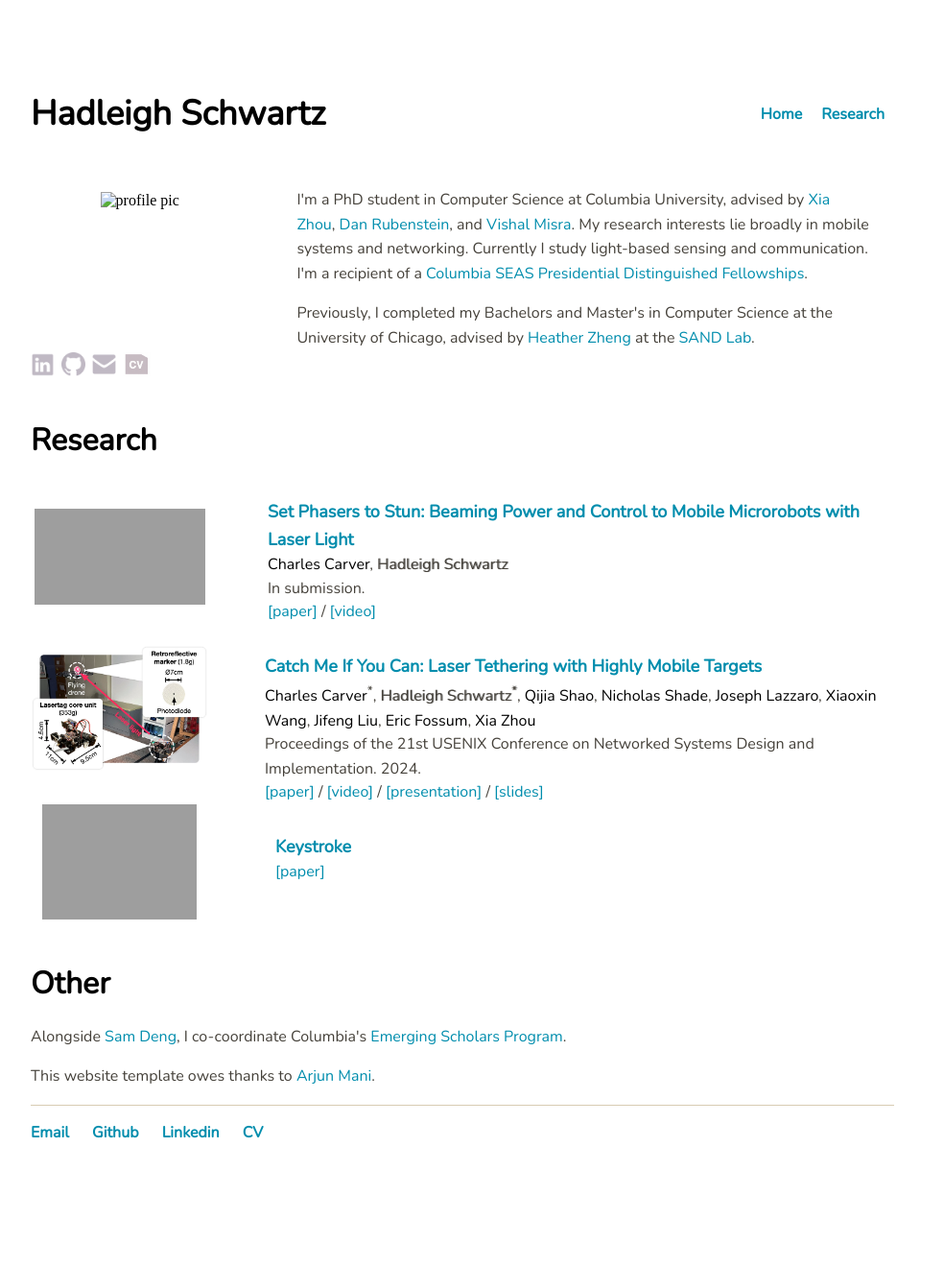
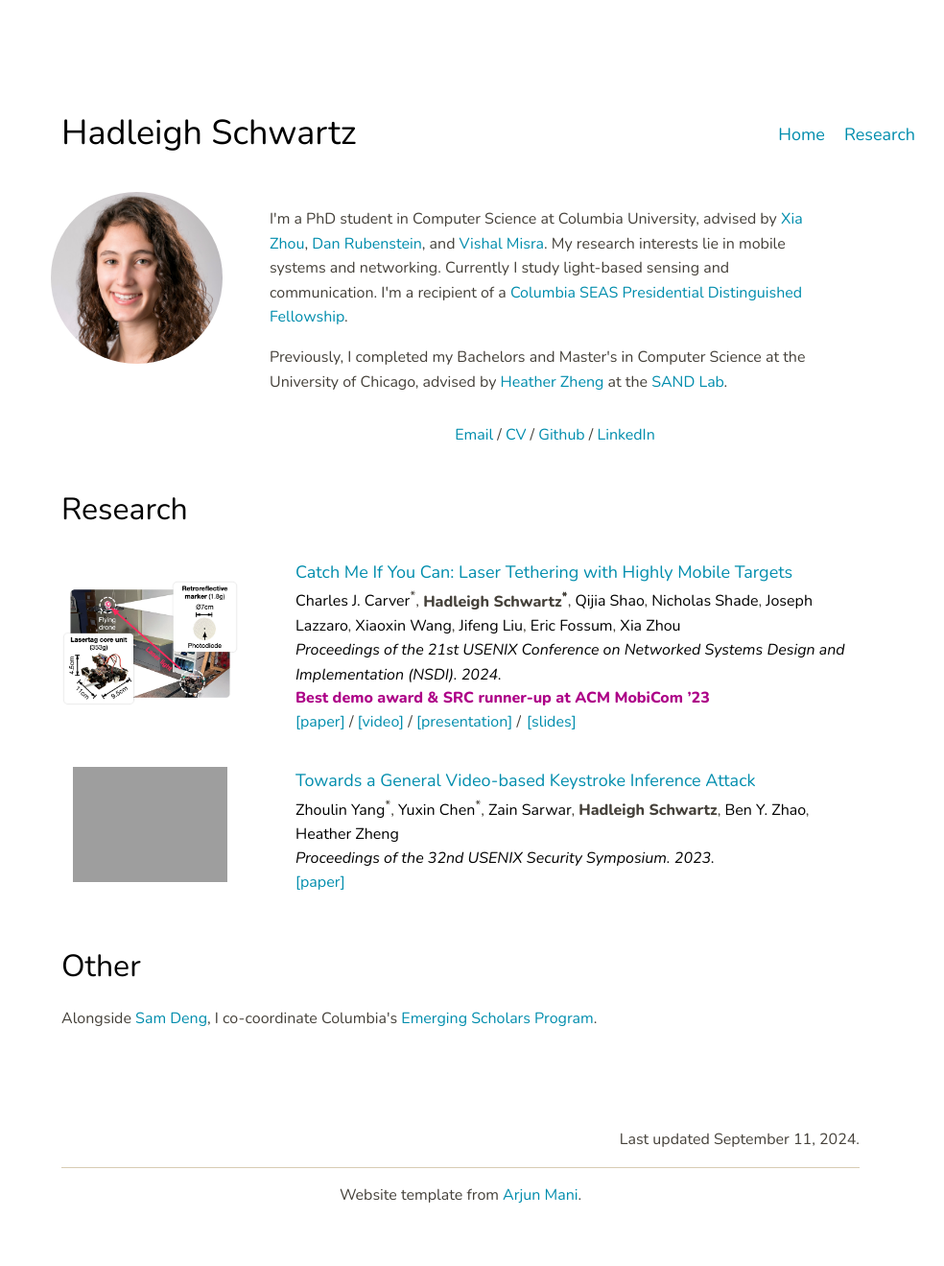
Before and after one commit to Hadleigh-Schwartz/hadleigh-schwartz.github.io, a Jekyll site: the page built from index.html, in a window 1280 px wide. Shown: the whole page at 96% size, without its empty margins (160-1144 px from the left). Built offline with Jekyll 4.4.1, drawn with Linux system fonts in a browser that asks for light colours; before the commit the page ends 1254 px from its top, so only the background shows below that; grey boxes are pictures that could not be loaded.

Commit message:
touch up and add more content

```diff
--- a/_config.yml
+++ b/_config.yml
@@ -39,7 +39,7 @@ plugins:
 content:
 
   ## Collaborator pages
-  charlie: "<a href=\"https://www.cs.columbia.edu/~cjc/\">Charles Carver</a>"
+  charlie: "<a href=\"https://www.cs.columbia.edu/~cjc/\">Charles J. Carver</a>"
   xia: "<a href=\"https://www.cs.columbia.edu/~xia/\">Xia Zhou</a>"
   dan: "<a href=\"https://www.cs.columbia.edu/~danr/\">Dan Rubenstein</a>"
   vishal: "<a href=\"https://www.cs.columbia.edu/~misra/\">Vishal Misra</a>"
@@ -59,6 +59,10 @@ content:
   chun:  "<a href=\"\">Chun-Cheng Chang</a>"
   kechen: "<a href=\"\">Kechen Liu</a>"
   kelly:  "<a href=\"\">Kelly Yen</a>"
+  yuxin:  "<a href=\"https://yxchen.me/\">Yuxin Chen</a>"
+  zain:  "<a href=\"https://zainsarwar865.github.io/\">Zain Sarwar</a>"
+  ben: "<a href=\"https://people.cs.uchicago.edu/~ravenben/\">Ben Y. Zhao</a>"
+  zhuolin: "<a href=\"https://zhuoliny.github.io/\">Zhoulin Yang</a>"
   heather: "<a href=\"https://people.cs.uchicago.edu/~htzheng/\">Heather Zheng</a>"
   sandlab: "<a href=\"https://sandlab.cs.uchicago.edu/\">SAND Lab</a>"
 
--- a/_layouts/default.html
+++ b/_layouts/default.html
@@ -3,8 +3,8 @@
 	<head>
 		<meta charset="utf-8">
 		<title>Hadleigh Schwartz</title>
-		<link rel="icon" href="../imgs/icons/favicon.png">
-		<link rel="shortcut icon" type="image/png" href="../imgs/icons/favicon.png"/>
+		<link rel="icon" href="../imgs/icons/columbia.png">
+		<link rel="shortcut icon" type="image/png" href="../imgs/icons/columbia.png"/>
 	  <link rel="stylesheet" type="text/css" href="../css/main.css">
 
   </head>
@@ -13,7 +13,7 @@
 		<nav>
 			<ul>
 				<li><a href="/">Home</a></li>
-				<li><a href="#Research">Research</a></li>
+				<li><a href="#research">Research</a></li>
 			</ul>
 		</nav>
 	</header>
@@ -25,12 +25,7 @@
 		</div><!-- /.blurb -->
 	</div><!-- /.container -->
 <footer>
-	<ul>
-		<li><a href="mailto:hadleigh@cs.columbia.edu">Email</a></li>
-		<li><a href="https://github.com/Hadleigh-Schwartz">Github</a></li>
-		<li><a href="www.linkedin.com/in/hadleigh-s-7071a81322">Linkedin</a></li>
-        <li><a href="">CV</a></li>
-	</ul>
+	<p style="text-align:center">Website template from <a href="https://arjun-mani.github.io/">Arjun Mani</a>.</p>
 </footer>
 </body>
 </html>
--- a/css/main.css
+++ b/css/main.css
@@ -1,8 +1,9 @@
-@import url('https://fonts.googleapis.com/css2?family=Nunito&display=swap');
+@import url('https://fonts.googleapis.com/css2?family=Nunito:ital,wght@0,200..1000;1,200..1000&display=swap');
+
 
 body {
   margin: 60px auto;
-  width: 70%;
+  width: 65%;
   background-color: #FFFFFF;
 }
 
@@ -10,6 +11,97 @@ body {
   width: 100%;
   height: 0px;
 }
+
+
+/* header and nav ----- */
+.title {
+  float: left;
+  margin: 0;
+  display: table;
+  width: 600px;
+  padding-top: 10px;
+}
+
+.title a {
+  color: #000000;
+}
+
+header h1 {
+  font-size: 36px;
+}
+
+header, nav {
+  height: 120px;
+  margin-top:20px;
+}
+
+header {
+  vertical-align: middle;
+  min-width: 900px;
+}
+
+nav ul {
+  margin: 0;
+  height: 100%;
+  display: table;
+  font-family: 'Nunito', 'Helvetica', 'Sans-Serif';
+  list-style: none;
+}
+nav ul li {
+  height: 100%;
+  vertical-align: middle;
+  display: table-cell;
+  font-family: 'Nunito', 'Helvetica', 'Sans-Serif';
+  font-size:18px
+}
+
+nav li {
+  display:inline;
+  padding:10px;
+}
+
+header nav {
+  list-style: center;
+  float: right;
+  vertical-align: middle;
+}
+/* ------------------------- */
+
+
+/* general ----- */
+
+a {
+  text-decoration: none;
+  color: #008dad;
+}
+
+a:hover {
+  text-decoration: none;
+  color: #05d1ff;
+}
+
+h1 {
+  font-family: 'Nunito', 'Helvetica', 'Sans-Serif';
+  font-size: 32px;
+  font-weight:normal;
+  color:black;
+  padding-top:20px;
+}
+
+
+.extra-bold {
+  font-family: 'Nunito', 'Helvetica', 'Sans-Serif';
+  font-weight: 800;
+}
+p, ol, ol li, ul, ul li {
+  font-family: 'Nunito', 'Helvetica', 'Sans-Serif';
+  font-size: 16px;
+  line-height: 1.6em;
+  color: #45413A;
+}
+
+/* ------------------------- */
+
 
 /* about section of website ----- */
 .about-wide {
@@ -28,21 +120,33 @@ body {
   width: 100%;
 }
 
+
+.profile-pic{
+  width:50%;
+  border-radius:50%;
+}
+
 .about-img {
-/*  padding: 0px 50px 15px 25px;*/
-  padding-top: 20px;
-  width: 38%;
+  width: 60%;
   float: left;
-  min-width: 200px;
   text-align: center;
+  /* margin: 0px 0px 0px -70px */
+  margin: 0px 0px 20px -100px;
 }
 
 .about-desc {
   width: 100%;
   padding-right: 20px;
-  padding-left: 50px;
   float: right;
+  margin-left: -40px;
+
 }
+
+.contacts{
+  margin-top: 30px;
+  text-align: center
+}
+
 /* ------------------------- */
 
 /* Research section of website --- */
@@ -50,6 +154,7 @@ body {
     display: flex;
     position: relative;
     padding-bottom: 20px;
+    margin-top:-10px;
 }
 
 .research-img {
@@ -75,445 +180,111 @@ body {
 }
 
 .research-desc p {
-/*    margin-top: 10px;*/
     margin-bottom: -17px;
+}
+
+.project-name {
+  font-family: 'Nunito', 'Helvetica', 'Sans-Serif';
+  font-size:18px;
+  color: #008dad;
+}
+
+
+.authors a{
+  color : #000000;
+}
+
+.venue {
+  font-family: 'Nunito', 'Helvetica', 'Sans-Serif';
+  color : #000000;
+  font-style: italic
+  }
+
+.award {
+  font-family: 'Nunito', 'Helvetica', 'Sans-Serif';
+  color: #ad0087;
+  font-weight: 800
+}
+
+
+.paper-resources {
+  display:inline-block;
+}
+
+/* ------------------------- */
+
+
+/*  dropdowns --- */
+
+.dropbtn {
+  background-color: white;
+  color: #008dad;
+  font-size: 16px;
+  /* padding: 16px;
+  font-size: 16px; */
+  font-family: "Nunito", "Helvetica", "Sans-Serif";
+  border: none;
+}
+
+/* The container <div> - needed to position the dropdown content */
+.dropdown {
+  position: relative;
+  display: inline-block;
+}
+
+/* Dropdown Content (Hidden by Default) */
+.dropdown-content {
+  color: #008dad;
+  font-size: 16px;
+  font-family: "Nunito", "Helvetica", "Sans-Serif";
+  display: none;
+  position: absolute;
+  background-color: #ffffff;
+  min-width: 200px;
+  box-shadow: 0px 8px 16px 0px rgba(0,0,0,0.2);
+  z-index: 1;
+}
+
+/* Links inside the dropdown */
+.dropdown-content a {
+  color: #008dad;
+  padding: 12px 12px;
+  text-decoration: none;
+  display: block;
+}
+
+.dropdown-content a:hover  {
+  text-decoration: none;
+  color: #05d1ff;
+}
+
+/* Change color of dropdown links on hover */
+.dropdown-content a:hover {background-color: white;}
+
+/* Show the dropdown menu on hover */
+.dropdown:hover .dropdown-content {display: block;}
+
+/* Change the background color of the dropdown button when the dropdown content is shown */
+.dropdown:hover .dropbtn {
+  text-decoration: none;
+  color: #05d1ff;
 }
 
 /* -------------------------- */
 
-/* Projects section of website --- */
-.project {
-  display: flex;
-  position: relative;
-  margin-bottom: -30px;
-}
 
-.project-img {
-  position: relative;
-  float: left;
-  margin-top: auto;
-  margin-bottom: auto;
-}
-
-.project-img img {
-  width: 200px;
-  margin-top: 15px;
-  margin-right: 50px;
-}
-
-.project-desc {
-  flex: 75%;
-  float: right;
-}
-
-.project-desc h2 {
-    font-size: 18px;
-}
-
-.project-desc h3 {
-    margin-top: -10px;
-    font-size: 16px;
-}
-
-/* ---------------------------- */
-
-.extra-bold {
-    font-weight: 300;
-/*    text-shadow: 1px 0 #888888;*/
-    text-shadow: 1px 0 #888888;
-}
-
-/* DivTable.com */
-.divTable{
-	border: none;
-	display: table;
-	width: 100%;
-	vertical-align: top;
-	padding: 0px 0px;
-	margin: 0px 0px;
-}
-.divTableRow {
-	border: none;
-	display: table-row;
-	vertical-align: top;
-	padding: 0px 0px;
-	margin: 0px 0px;
-}
-.divTableCell {
-	border: none;
-	display: table-cell;
-	padding: 0px 0px;
-	margin: 0px 0px;
-	vertical-align: top;
-}
-.divTableBody {
-	border: none;
-	display: table-row-group;
-}
-
-img.left {
-  padding: 0px 100px 40px 0;
-  width: 250px;
-  margin-left: auto;
-  margin-right: auto;
-}
-
-footer ul {
-  font-family: 'Nunito', 'Helvetica', 'Sans-Serif';
-  padding: 0px;
-  list-style: none;
-  font-weight: bold;
-}
-footer ul li {
-  display: inline;
-  margin-right: 20px;
-}
-footer a {
-  color: #008dad;
-}
-
-.authors a{
-  /* color: #008dad; */
-  color : #000000;
-}
-a {
-  text-decoration: none;
-  color: #008dad;
-}
-a:hover {
-  text-decoration: none;
-  color: #05d1ff;
-}
-
-h1 {
-  font-size: 32px;
-/*  font-weight:normal;*/
-  font-weight: 2500;
-}
-h1, h2, h3 {
-  font-family: 'Nunito', 'Helvetica', 'Sans-Serif';
-  color: #666666;
-}
-
-blockquote {
-  border-left: 8px solid #F05232;
-  margin-left: 1.5em 10px;
-  /* padding: 0.5em 10px; */
-  font-size: 24px;
-  font-family: 'Nunito', 'Helvetica', 'Sans-Serif';
-  line-height: 36px;
-  text-indent: -0.45em;
-  text-decoration: italic;
-  color: #F05232;
-  padding: 7px 0 7px 28px;
-}
-
-blockquote:before {
-  color: #ccc;
-  font-size: 4em;
-  line-height: 0.1em;
-  margin-right: 0.25em;
-  vertical-align: -0.4em;
-}
-
-blockquote p {
-  display: inline;
-}
-
-blockquote .cite {
-  display: inline;
-  color: #D8CCB3;
-  font-family: 'Nunito', 'Helvetica', 'Sans-Serif';
-  font-size: 12px;
-}
-
-p, ol, ol li, ul, ul li {
-  font-family: 'Nunito', 'Helvetica', 'Sans-Serif';
-  font-size: 16px;
-  line-height: 1.6em;
-  color: #45413A;
-}
-
-ol {
-  counter-reset: list;
-}
-ol > li {
-  list-style: none;
-  position: relative;
-}
-ol > li:before {
-  counter-increment: list;
-  content: "(" counter(list) ") ";
-  position: absolute;
-  left: -1.4em;
-}
+/*  footer --- */
 
 footer {
+  margin-top:10px;
   border-top: 1px solid #D8CCB3;
-  font-size: .8em;
-  min-width: 900px;
 }
+/* -------------------------- */
 
-ul.posts {
-  margin: 20px auto 40px;
-}
-
-ul.posts li {
-  list-style: none;
-  font-family: 'Nunito', 'Helvetica', 'Sans-Serif';
-  font-size: 24px;
-}
-
-header, nav {
-  height: 120px;
-}
-
-header {
-  vertical-align: middle;
-  min-width: 900px;
-}
-
-nav ul {
-  margin: 0;
-  height: 100%;
-  display: table;
-  font-family: 'Nunito', 'Helvetica', 'Sans-Serif';
-  list-style: none;
-  font-weight: bold;
-}
-nav ul li {
-  height: 100%;
-  vertical-align: middle;
-  display: table-cell;
-  font-family: 'Nunito', 'Helvetica', 'Sans-Serif';
-}
-
-nav li {
-  display:inline;
-  padding:10px;
-}
-
-header nav {
-  list-style: center;
-  float: right;
-  vertical-align: middle;
-}
-
-header h1 {
-  font-size: 36px;
-}
-
-.excerpt {
-  margin-left: 20px;
-}
-
-.excerpt, .excerpt a, .excerpt a:hover {
-  color: #45413A;
-}
-
-.read-more {
-  margin-left: 20px;
-  text-decoration: italic;
-  margin-bottom: 40px;
-}
-
-.refs ol {
-  margin: 0px;
-  padding-bottom: 25px;
-  height: 100%;
-  display: block;
-  font-family: 'Nunito', 'Helvetica', 'Sans-Serif';
-  font-size: 16px;
-  color: #45413A;
-}
-
-.refs ol li {
-  padding-bottom: 10px;
-}
-
-.refs ol {
-  counter-reset: list;
-}
-.refs ol > li {
-  list-style: none;
-  position: relative;
-}
-.refs ol > li:before {
-  counter-increment: list;
-  content: counter(list) ". ";
-  position: absolute;
-  left: -1.4em;
-}
-
-.footnotes {
-  font-family: 'Nunito', 'Helvetica', 'Sans-Serif';
-  font-size: 12px;
-  color: #666666;
-  padding-top: 10px;
-  padding-bottom: 25px;
-}
-
-.footnotes hr {
-  width: 100px;
-  background-color: #ffffff;
-  border-color: transparent;
-}
-
-.footnotes section {
-  padding-bottom: 10px;
-}
-
-.pagination a, .pagination span {
-  font-family: 'Nunito', 'Helvetica', 'Sans-Serif';
-  font-size: 20px;
-  color: #D8CCB3;
-  text-decoration: none;
-  display: inline-block;
-  padding: 20px;
-  margin-bottom: 20px;
-  }
-
-.pagination a:hover {
-  color: #F05232;
- }
-
-.pagination {
-  font-family: 'Nunito', 'Helvetica', 'Sans-Serif';
-  font-size: 20px;
-  color: #F05232;
-  text-align: center;
- }
-
-hr {
-  background-color: #666666;
-  border-color: transparent;
-}
-
-figure {
-  padding: 20px;
-  align: center;
-  text-align: center;
-  margin: auto;
-  width: 80%;
-  min-width: 400px;
-}
-
-figcaption {
-  font-size: 14px;
-  font-family: 'Nunito', 'Helvetica', 'Sans-Serif';
-  text-decoration: italic;
-  color: #45413A;
-  text-align: left;
-  padding-top: 20px;
-}
-
-.title {
-  float: left;
-  margin: 0;
-  display: table;
-  width: 600px;
-  padding-top: 10px;
-}
-
-.title a {
-  color: #000000;
-}
-
-div.about {
-  padding-left: 300px;
-  padding-top: 50px;
-  width: 90%;
-  min-width: 900px;
-}
-
-img.about {
-  padding: 25px 100px 50px 0;
-  width: 250px;
-  float: left;
-  margin-left: auto;
-  margin-right: auto;
-}
-
-.pub {
-  padding-bottom: 20px;
-  min-width: 600px;
-  max-width: 900px;
-}
-
-.pub h2 {
-  color: #9B8C7A;
-}
-
-.project {
-  display: flex;
-  position: relative;
-  padding-bottom: 100px;
-  min-width: 800px;
-  height: 200px;
-}
-
-.project p a:hover {
-  color: #F05232;
-}
-
-.project-img {
-  flex: 25%;
-  position: relative;
-  float: left;
-  margin-top: auto;
-  margin-bottom: auto;
-}
-
-.project-img img {
-  width: 80%;
-  min-width: 170px;
-  padding-top: 5px;
-}
-
-.project-desc {
-  flex: 75%;
-  float: right;
-  min-width: 600px;
-  max-width: 1000px;
-  padding-left: 25px;
-}
-
-.prev {
-  opacity: 100%;
-  position: relative;
-  z-index: 1;
-}
-
-.prev:hover {
-  opacity: 0%;
-}
-
-.anim {
-  position: absolute;
-  top: 0;
-  left: 0;
-}
-
-.desc {
-  font-style: italic;
-}
-
-.meta {
-  color: #9B8C7A;
-  font-size: 20px;
-}
-
-.tags {
-  font-family: 'Nunito', 'Helvetica', 'Sans-Serif';
-}
-
-.post {
-  min-width: 900px;
-}
 
 /*** Works on common browsers ***/
 ::selection {
-  background-color: #F05232;
+  background-color: #ad0087;
   color: #fff;
 }
 
@@ -536,6 +307,6 @@ img.about {
 
 /*** For Webkit ***/
 ::-webkit-selection {
-  background-color: #F05232;
+  background-color: #ad0087;
   color: #fff;
 }
--- a/index.html
+++ b/index.html
@@ -7,64 +7,84 @@ title: Home
 <div class="about-wide">
 	<div class="about-cols">
 		<div class="about-img">
-			<img src="" width="100%" alt="profile pic" title="Yellowstone 2018">
+			<img class="profile-pic" src="imgs/me.jpg" alt="Headshot" title="Headshot">
 		</div>
 		<div class="about-desc">
 			<p> I'm a PhD student in Computer Science at Columbia University, advised by {{site.content.xia}}, {{site.content.dan}}</a>,
-				and {{site.content.vishal}}. My research interests lie broadly in mobile systems and networking. Currently I study light-based sensing and communication.
-				I'm a recipient of a <a href="https://www.cs.columbia.edu/2022/phd-students-win-prestigious-fellowships/">Columbia SEAS Presidential Distinguished Fellowships</a>.
+				and {{site.content.vishal}}. My research interests lie in mobile systems and networking. Currently I study light-based sensing and communication.
+				I'm a recipient of a <a href="https://www.cs.columbia.edu/2022/phd-students-win-prestigious-fellowships/">Columbia SEAS Presidential Distinguished Fellowship</a>.
 			</p>
 
             <p> Previously, I completed my Bachelors and Master's in Computer Science at the University of Chicago,
 				advised by {{site.content.heather}} at the {{site.content.sandlab}}.</p>
 
+			<p class = "contacts">
+				<a href="">Email</a> / <a href="">CV</a> / <a href="">Github</a> / <a href="">LinkedIn</a>
+			</p>
+
 		</div>
 	</div>
 </div>
+		<!-- <a href=""><img src="/imgs/icons/cvicon3.png" height="25px" alt="cv"></a>
 		<a style="padding-right:3px;" href=""><img src="/imgs/icons/linkedin.png" height="25px" alt="linkedin"></a>
 		<a style="padding-right:3px;" href=""><img src="/imgs/icons/github.png" height="25px" alt="github"></a>
 		<a style="padding-right:3px;" href="mailto:hadleigh@cs.columbia.edu"><img src="/imgs/icons/email.png" height="25px" alt="email"></a>
-        <a href=""><img src="/imgs/icons/cvicon3.png" height="25px" alt="cv"></a>
+      -->
 
-<h1 id="Research" style="color:black;padding-top:20px;">Research</h1>
+<h1 id="research">Research</h1>
 
-<div class="research">
+<!-- <div class="research">
 	<div class="research-img">
 		<img style = "width: 178px;height: 100px;margin-top: 20px;margin-left: 4px;margin-right: 15px;" src="/imgs/phaser.gif">
 	</div>
 	<div class="research-desc">
-		<p style="font-size:18px;font-weight:1000"><a href="">Set Phasers to Stun: Beaming Power and Control to Mobile Microrobots with Laser Light</a></p>
-        <p class = "authors">{{site.content.charlie}}, <span class="extra-bold">Hadleigh Schwartz</span>
+		<p style="font-size:18px"><a href="">Set Phasers to Stun: Beaming Power and Control to Mobile Microrobots with Laser Light</a></p>
+        <p class = "authors">{{site.content.charlie}}, <span class="extra-bold">Hadleigh Schwartz</span>, {{site.content.toma}}, {{site.content.zach}},
+			{{site.content.kechen}}, {{site.content.megan}}, {{site.content.chun}}, {{site.content.vikram}}, {{site.content.brian}}, {{site.content.xia}}
 		</p>
-        <p>In submission.</p>
+        <p class="venue">In submission.</p>
         <p><a href="">[paper]</a> / <a href="">[video]</a></a> </p><br>
+	</div>
+</div> -->
+<div class="research">
+	<div class="research-img">
+		<img style = "width: 183px;height: 130px; margin-top:10px; margin-left: 1px; margin-right: 10px;" src="/imgs/cmiyc.png">
+	</div>
+	<div class="research-desc">
+		<p class="project-name">Catch Me If You Can: Laser Tethering with Highly Mobile Targets</p>
+        <p class = "authors">{{site.content.charlie}}<sup>*</sup>, <span class="extra-bold">Hadleigh Schwartz<sup>*</sup></span>, {{site.content.qijia}},
+		 {{site.content.nicholas}}, {{site.content.joe}}, {{site.content.xiaoxin}}, {{site.content.jifeng}}, {{site.content.eric}}, {{site.content.xia}}
+		</p>
+        <p class="venue">Proceedings of the 21st USENIX Conference on Networked Systems Design and Implementation (NSDI). 2024.</p>
+		<p class="award">Best demo award & SRC runner-up at ACM MobiCom ’23</p>
+        <p class="paper-resources">
+			<a href="https://www.usenix.org/system/files/nsdi24-carver.pdf">[paper]</a> / <a href="https://www.youtube.com/watch?v=9JUNwBC88Ms&t=1s">[video]</a> / <a href="https://www.youtube.com/watch?v=vVW1L_615Ks">[presentation]</a> /
+			<div class="dropdown">
+				<button class="dropbtn">[slides]</button>
+				<div class="dropdown-content">
+				  <a href="#">Keynote (w/ transitions)</a>
+				  <a href="#">PDF</a>
+				</div>
+			  </div>
+		</p>
+		<br>
 	</div>
 </div>
 <div class="research">
 	<div class="research-img">
-		<img style = "width: 183px;height: 130px;margin-left: 1px;margin-right: 10px;" src="/imgs/cmiyc.png">
+		<img style = "width: 161px; height: 120px; margin-top:18px; margin-left:12px; margin-right:21px;" src="/imgs/keystroke.png">
 	</div>
 	<div class="research-desc">
-		<p style="font-size:18px;font-weight:1000"><a href="">Catch Me If You Can: Laser Tethering with Highly Mobile Targets</a></p>
-        <p class = "authors">{{site.content.charlie}}<sup>*</sup>, <span class="extra-bold">Hadleigh Schwartz<sup>*</sup></span>, {{site.content.qijia}},
-		 {{site.content.nicholas}}, {{site.content.joe}}, {{site.content.xiaoxin}}, {{site.content.jifeng}}, {{site.content.eric}}, {{site.content.xia}}
+		<p class="project-name">Towards a General Video-based Keystroke Inference Attack</p>
+        <p class = "authors">
+			{{site.content.zhuolin}}<sup>*</sup>, {{site.content.yuxin}}<sup>*</sup>, {{site.content.zain}}, <span class="extra-bold">Hadleigh Schwartz</span>, {{site.content.ben}}, {{site.content.heather}}
 		</p>
-        <p>Proceedings of the 21st USENIX Conference on Networked Systems Design and Implementation. 2024.</p>
-        <p><a href="">[paper]</a> / <a href="">[video]</a> / <a href="">[presentation]</a> / <a href="">[slides]</a> </p><br>
-	</div>
-</div>
-<div class="research">
-	<div class="research-img">
-		<img style = "width: 161px;height: 120px;margin-left: 12px;margin-right: 32px;" src="/imgs/keystroke.png">
-	</div>
-	<div class="research-desc">
-		<p style="font-size:18px;font-weight:1000"><a href="">Keystroke</a></p>
-        <p class = "authors">
-		</p>
-        <p><a href="">[paper]</a></p><br>
+		<p class="venue">Proceedings of the 32nd USENIX Security Symposium. 2023.</p>
+        <p><a href="https://people.cs.uchicago.edu/~ravenben/publications/pdf/keystroke-usenix23.pdf">[paper]</a></p><br>
 	</div>
 </div>
 
-<h1 id="Other" style="color:black;">Other</h1>
+<h1>Other</h1>
 <p> Alongside  <a href="" target="_blank">Sam Deng</a>, I co-coordinate Columbia's <a href="" target="_blank">Emerging Scholars Program</a>. </p>
-<p>This website template owes thanks to <a href="https://arjun-mani.github.io/">Arjun Mani</a>.</p>
+
+<p style="text-align:right;margin-top:100px">	Last updated {{ site.time | date: "%B %d, %Y" }}.</p>
```
Also changed, not shown: imgs/icons/columbia.png (added), imgs/icons/columbia3d.png (added), imgs/icons/favicon.png (deleted), imgs/icons/favicon0.png (deleted), imgs/me.jpg (added), 1 other file.
